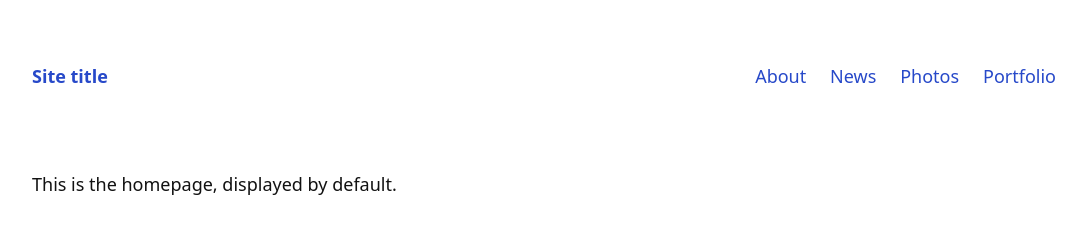
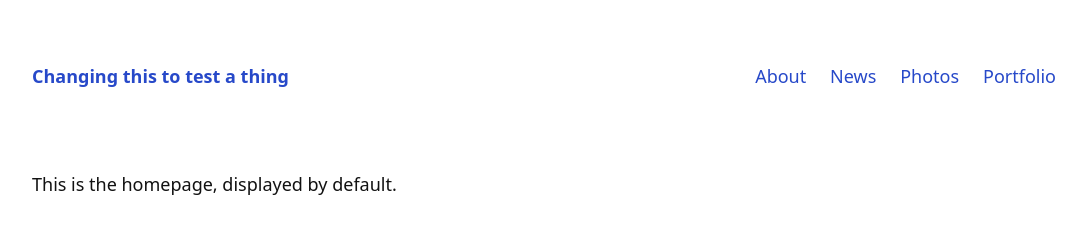
Before and after one commit to AlbusNoir/albusnoir.github.io, a plain HTML site: page index.html in a window 1280 px wide. Shown: the whole page, without its empty margins (96-1182 px from the left). Drawn offline with Linux system fonts and the light colour scheme.

Commit message:
change to test webhook

```diff
--- a/index.html
+++ b/index.html
@@ -23,7 +23,7 @@
 
     <header>
       <h1>
-        <a href="#home">Site title</a>
+        <a href="#home">Changing this to test a thing</a>
       </h1>
       <nav>
         <a href="#about">About</a>
```
